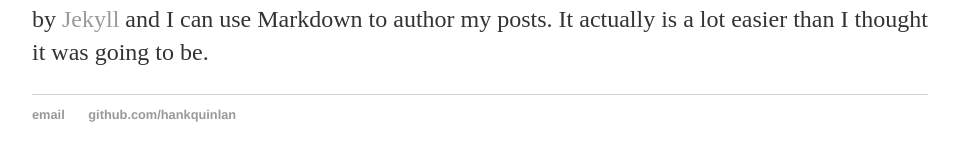
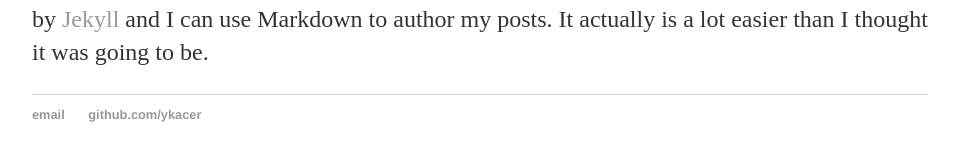
Before and after one commit to ykacer/ykacer.github.io, a Jekyll site: the page built from _posts/2016-12-24-youcef-kacer-site-launched.md, in a window 1280 px wide. Shown: the part 341-502 px from the top of the page, without its empty margins (160-1119 px from the left). Built offline with Jekyll 4.4.1, drawn with Linux system fonts in a browser that asks for light colours.

Commit message:
put github page link on footer

```diff
--- a/_layouts/default.html
+++ b/_layouts/default.html
@@ -22,7 +22,7 @@
 			<footer>
 	    		<ul>
 	        		<li><a href="mailto:youcef.kacer@gmail.com">email</a></li>
-	        		<li><a href="https://github.com/ykacer">github.com/hankquinlan</a></li>
+	        		<li><a href="https://github.com/ykacer">github.com/ykacer</a></li>
 				</ul>
 			</footer>
 		</body>
```
